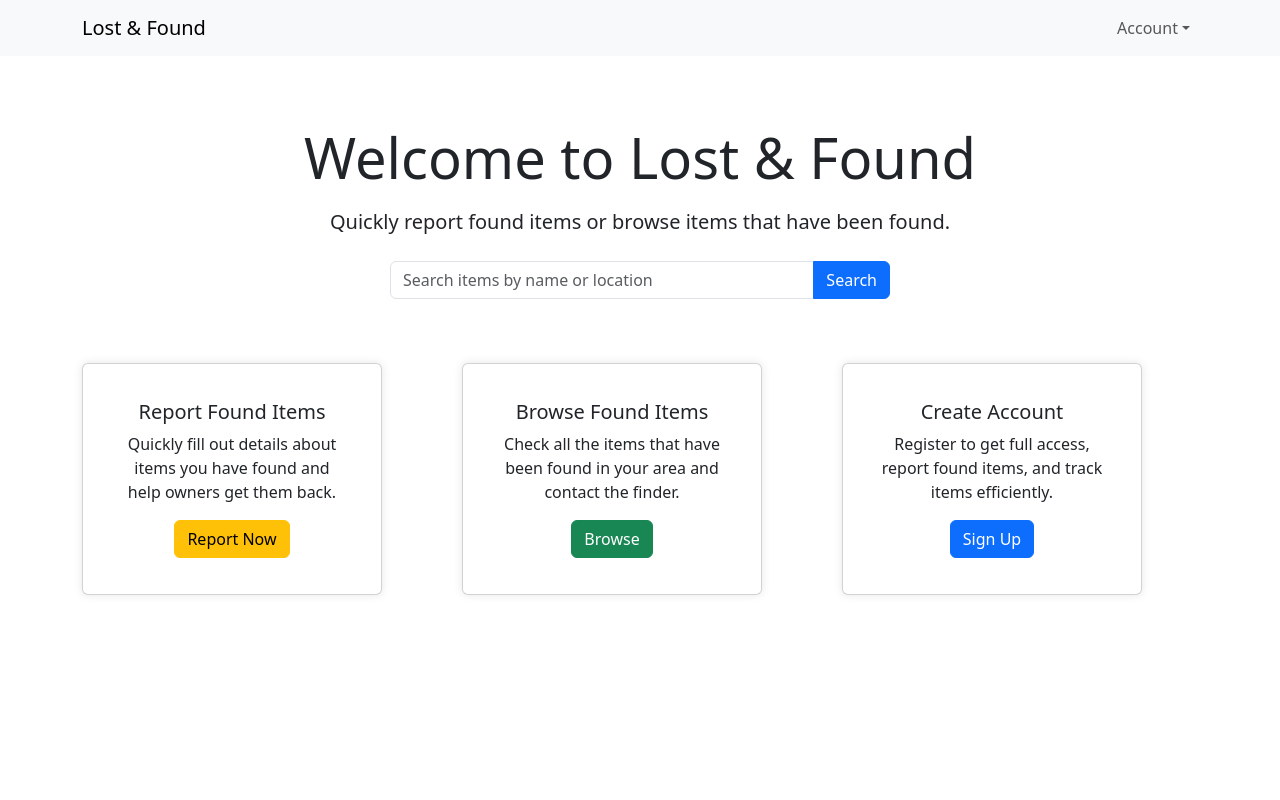
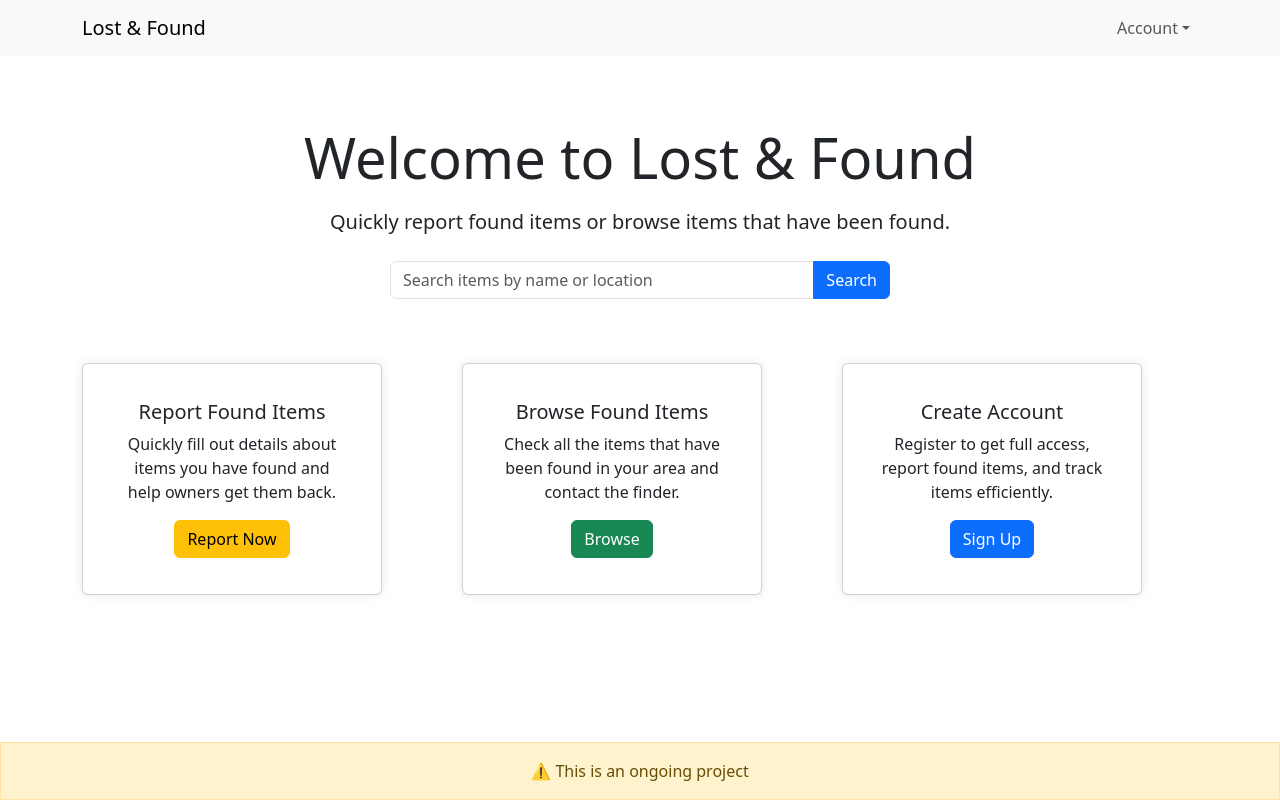
Before and after one commit to zulker01/peyechiFront, a React (Create React App) app: page / in a window 1280 px wide. Built offline with nearby package versions, Linux system fonts and the light colour scheme.

Commit message:
all set. redirect to login

```diff
--- a/src/App.js
+++ b/src/App.js
@@ -7,6 +7,7 @@ import FoundItemsList from './component/FoundItemsList/FoundItemsList';
 import Home from './component/homepage/homepage';
 import AppNavbar from './component/navbar/Navbar';
 import ProfilePage from './component/Profile/Profile';
+import FooterNotice from './component/FooterNotice';
 import 'bootstrap/dist/css/bootstrap.min.css';
 
 function App() {
@@ -67,6 +68,7 @@ function App() {
           <FoundItemsList token={token} onBack={() => setView('home')} onBackToLogin={()=>setView('login')} />
         </div>
       )}
+      <FooterNotice />
     </div>
   );
 }
--- /dev/null
+++ b/src/component/FooterNotice.jsx
@@ -0,0 +1,15 @@
+import { Container, Alert } from 'react-bootstrap';
+
+function FooterNotice() {
+  return (
+    <Alert
+      variant="warning"
+      className="text-center fixed-bottom mb-0"
+      style={{ borderRadius: 0 }}
+    >
+      ⚠️ This is an ongoing project
+    </Alert>
+  );
+}
+
+export default FooterNotice;
--- a/src/component/homepage/homepage.jsx
+++ b/src/component/homepage/homepage.jsx
@@ -12,6 +12,7 @@ function Home({token, userId, onBackToLogin, onSwitchToSignup}){
 
     return(
 <Container className="mt-5">
+
   {/* Hero Section */}
   <Row className="align-items-center text-center mb-5">
     <Col>
```
